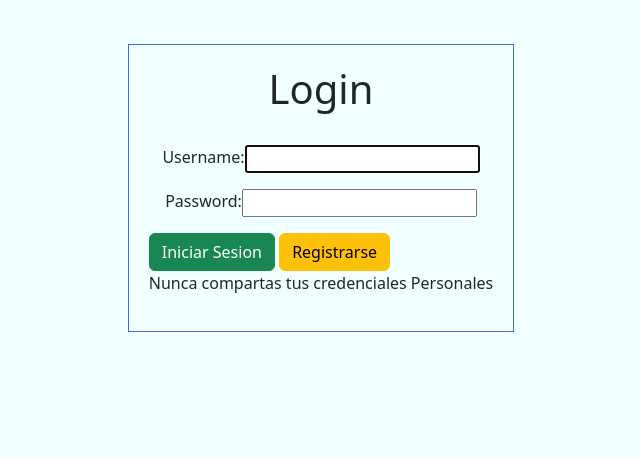
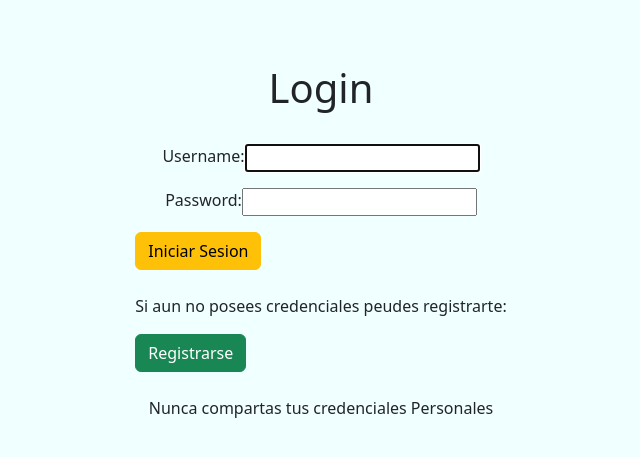
Before and after one commit to deividopscba/EntregaMVTFinal, a Django app: page /BaseDeDatos/login/ in a window 1280 px wide. Shown: the part 56-513 px from the top of the page, without its empty margins (319-959 px from the left). Run offline with Django 4.2, Linux system fonts and the light colour scheme; some libraries are stand-ins or nearby versions.

Commit message:
Arreglo_login_boton

```diff
--- a/BaseDeDatos/static/css/myestilo.css
+++ b/BaseDeDatos/static/css/myestilo.css
@@ -27,7 +27,6 @@ header .navbar .collapse .navbar-nav .nav-item :hover{
 }
 .contenido1{
     margin: 100px 200px;
-    border: 1px  solid royalblue;
 }
 .contenido1 p, h1{
     display: flex;
--- a/BaseDeDatos/template/inicio.html
+++ b/BaseDeDatos/template/inicio.html
@@ -53,7 +53,8 @@
     </header>
     <div class="contenido1 animate__animated animate__bounce">
         {% block contenido %}
-        <p>Esta es la base de datos para poder registrar pacientes, medicos e historias clinicas</p>
+        <h2>Sistema de administracion de Hisotrias Clinicas, Pacientes y Medicos</h2>
+        <p>Para utilizar el sistema debe iniciar sesion en el pestaña Login</p>
         {% endblock %}
     </div>
     <!-- <footer>
--- a/BaseDeDatos/template/login.html
+++ b/BaseDeDatos/template/login.html
@@ -8,8 +8,10 @@
     <h1>Login</h1>
     <br>
     {{ form.as_p }}
-    <a class="btn btn-success" type="submit">Iniciar Sesion</a>
-    <a class="btn btn-warning" href="/BaseDeDatos/registro">Registrarse</a>
+    <button class="btn btn-warning" type="submit">Iniciar Sesion</button>
+    <br>
+    <p>Si aun no posees credenciales peudes registrarte: </p>
+    <button class="btn btn-success" href="/BaseDeDatos/registro">Registrarse</button>
     <br>
     <p>Nunca compartas tus credenciales Personales</p>
 </form>
--- a/BaseDeDatos/views.py
+++ b/BaseDeDatos/views.py
@@ -106,7 +106,7 @@ def registro(request):
 
 def about(request):
     return render(request, "about.html")
-
+@login_required
 def create_pacientes(request):
     if request.method == 'POST':
         paciente = Paciente(nombre = request.POST['nombre'], apellido = request.POST['apellido'], edad = request.POST['edad'],
@@ -116,7 +116,7 @@ def create_pacientes(request):
         pacientes = Paciente.objects.all()
         return render(request, "CRUD/read_pacientes.html", {"pacientes": pacientes})
     return render(request, "CRUD/create_pacientes.html")
-
+@login_required
 def read_pacientes(request=None):
     pacientes = Paciente.objects.all()
     return render(request, "CRUD/read_pacientes.html", {"pacientes": pacientes})
```
Also changed, not shown: db.sqlite3.
